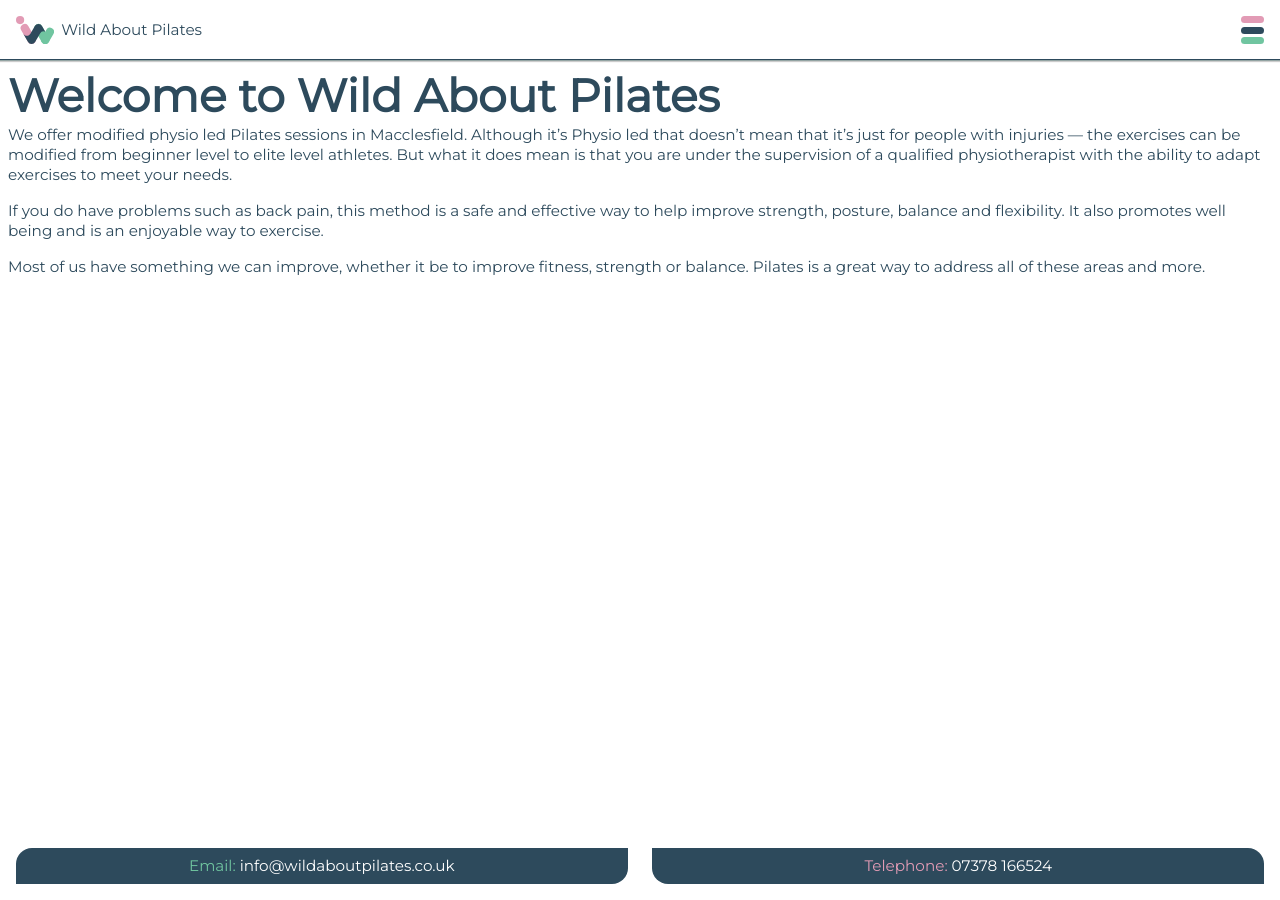
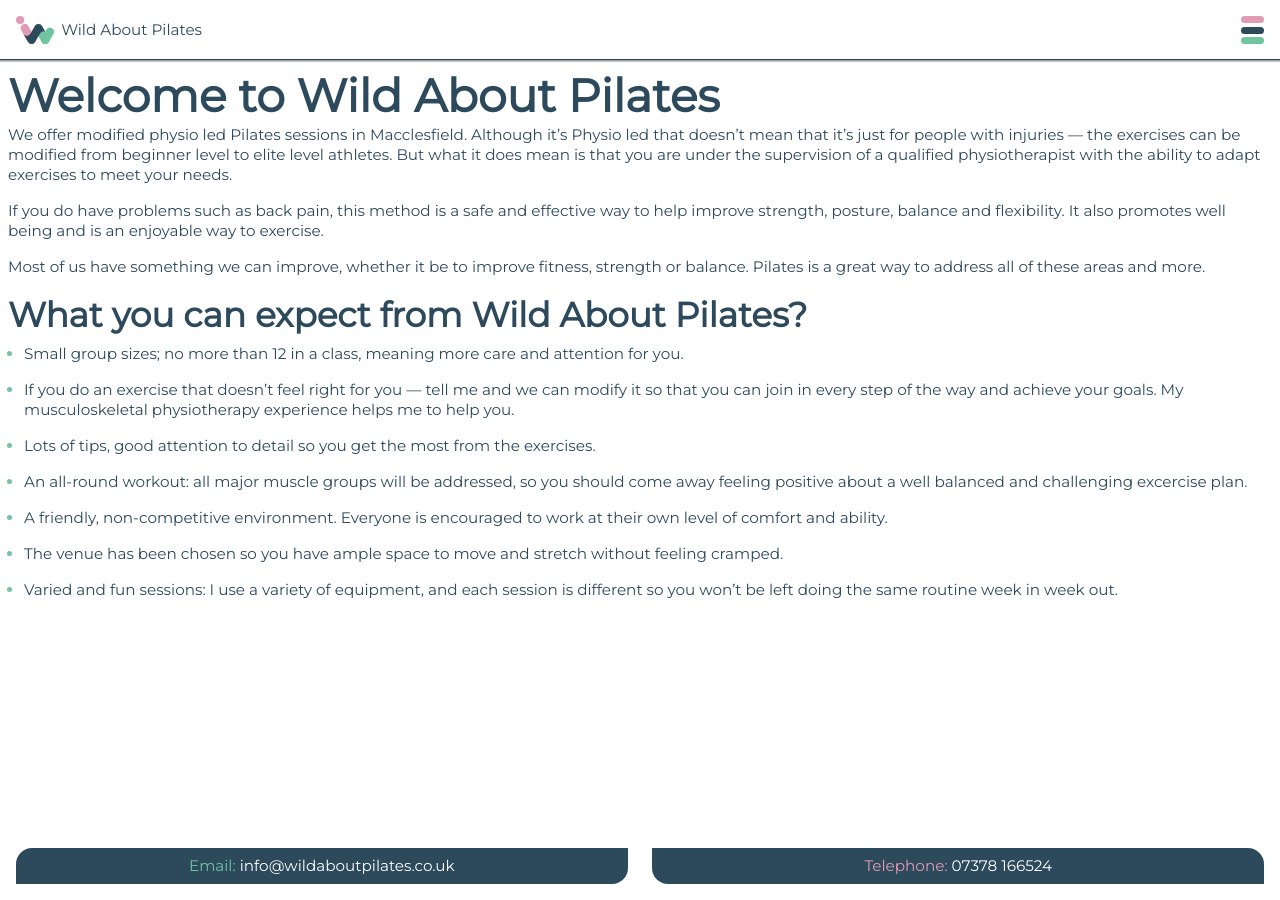
Before and after one commit to mikeraynham/wildaboutpilates, a Jekyll site: the page built from index.md, in a window 1280 px wide. Built offline with Jekyll 4.4.1, drawn with Linux system fonts in a browser that asks for light colours.

Commit message:
Updated Index

```diff
--- a/index.md
+++ b/index.md
@@ -10,3 +10,19 @@
 If you do have problems such as back pain, this method is a safe and effective way to help improve strength, posture, balance and flexibility. It also promotes well being and is an enjoyable way to exercise.
 
 Most of us have something we can improve, whether it be to improve fitness, strength or balance. Pilates is a great way to address all of these areas and more.
+
+## What you can expect from Wild About Pilates?
+
+* Small group sizes; no more than 12 in a class, meaning more care and attention for you.
+
+* If you do an exercise that doesn't feel right for you — tell me and we can modify it so that you can join in every step of the way and achieve your goals.  My musculoskeletal physiotherapy experience helps me to help you.
+
+* Lots of tips, good attention to detail so you get the most from the exercises.
+
+* An all-round workout: all major muscle groups will be addressed, so you should come away feeling positive about a well balanced and challenging excercise plan.
+
+* A friendly, non-competitive environment. Everyone is encouraged to work at their own level of comfort and ability.
+
+* The venue has been chosen so you have ample space to move and stretch without feeling cramped.
+
+* Varied and fun sessions: I use a variety of equipment, and each session is different so you won't be left doing the same routine week in week out.
```
